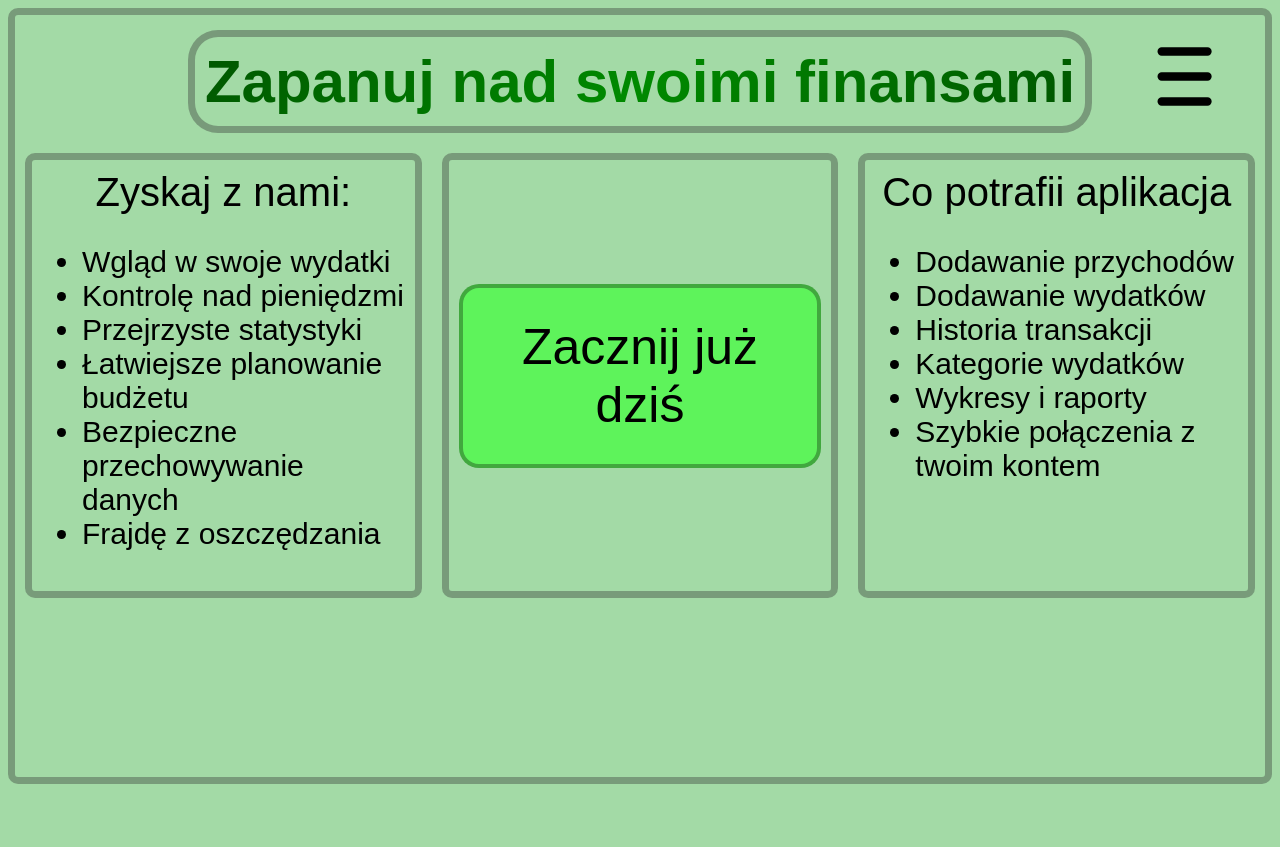
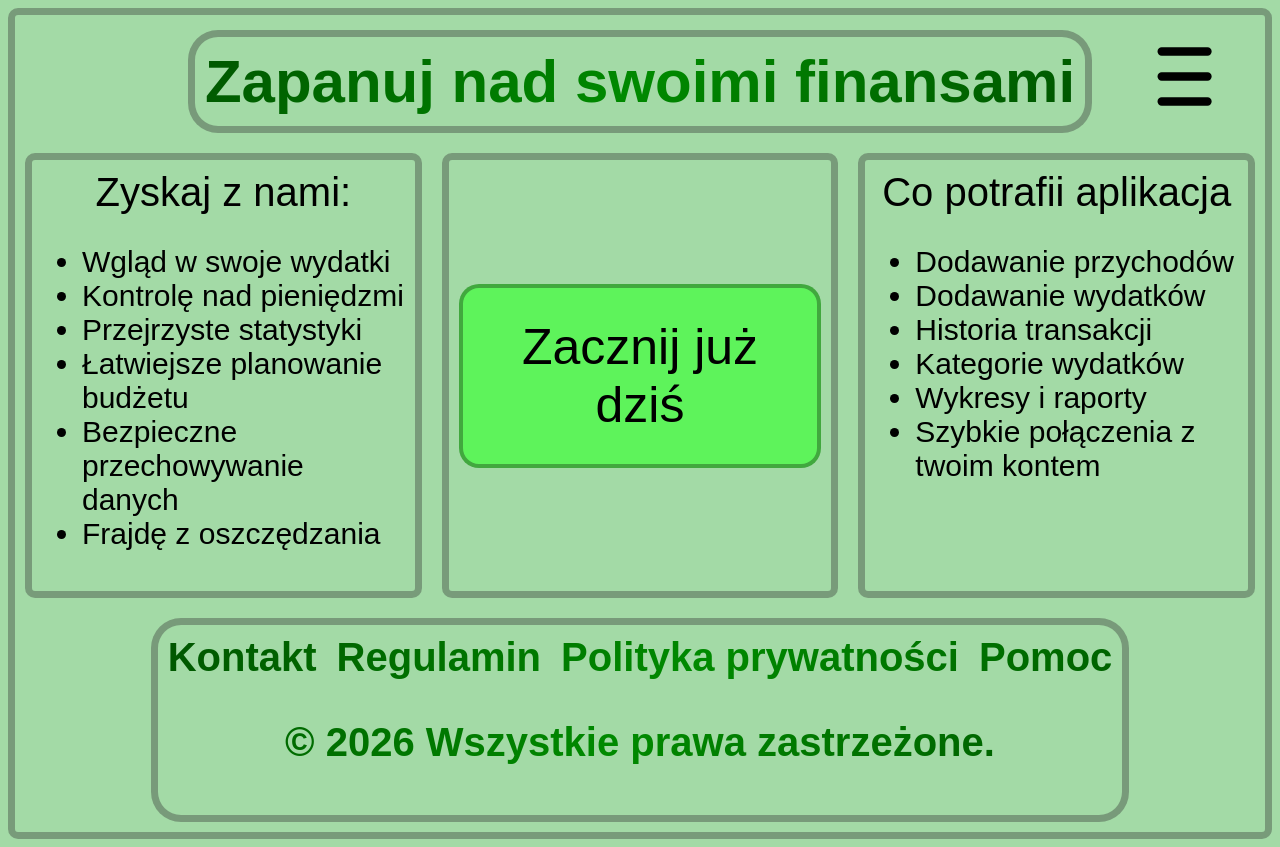
Before and after one commit to tom007373/money-controll, a website: page public/pierwsza_próba_home.html in a window 1280 px wide. Before the commit the page ends 800 px from the top, so only its background shows below. Drawn offline with Linux system fonts and the light colour scheme; a web font is replaced by a local one.

Commit message:
footer_v1

```diff
--- a/public/pierwsza_próba_home.html
+++ b/public/pierwsza_próba_home.html
@@ -57,6 +57,20 @@
                 </div>
             </div>
         </div>
+        <footer>
+
+
+    <div class="footer-col1">
+        <a href="#">Kontakt</a>
+        <a href="#">Regulamin</a>
+        <a href="#">Polityka prywatności</a>
+        <a href="#">Pomoc</a>
+    </div>
+
+    <div class="footer-col2">
+        <p>© 2026 Wszystkie prawa zastrzeżone.</p>
+    </div>
+</footer>
     </div>
 
     <div id="opt">
--- a/public/styl1.css
+++ b/public/styl1.css
@@ -32,6 +32,47 @@
         font-weight: bold;
         font-family: "Saira Stencil", sans-serif;
         font-optical-sizing: auto;
+        text-align: center;
+    }
+    footer{
+        display: flex;
+        flex-direction: column;
+        margin: 0 auto;
+        border: 7px solid rgba(46, 46, 46, 0.37);
+        border-radius: 30px;
+        width: auto;
+        padding: 10px;
+        margin-top: 10px;
+        margin-bottom: 10px;
+        background: linear-gradient(135deg, #005300,#008a00, #005300);
+        background-clip: text;
+        -webkit-text-fill-color: transparent;
+        font-size: 40px;
+        font-weight: bold;
+        font-family: "Saira Stencil", sans-serif;
+        font-optical-sizing: auto;
+        text-align: center;
+
+    }
+    .footer-col1{
+        display:flex;
+        flex-direction:row;
+        margin-bottom: 20px;
+        margin: 0 auto;
+        gap: 20px;
+
+    }
+    .footer-col1 a{
+        color:white;
+        text-decoration:none;
+
+    }
+    .footer-col1 a:hover{
+        text-decoration:underline;
+    }
+    .footer-col2{
+        display:flex;
+        flex-direction:column;
         text-align: center;
     }
     .box1{
```
